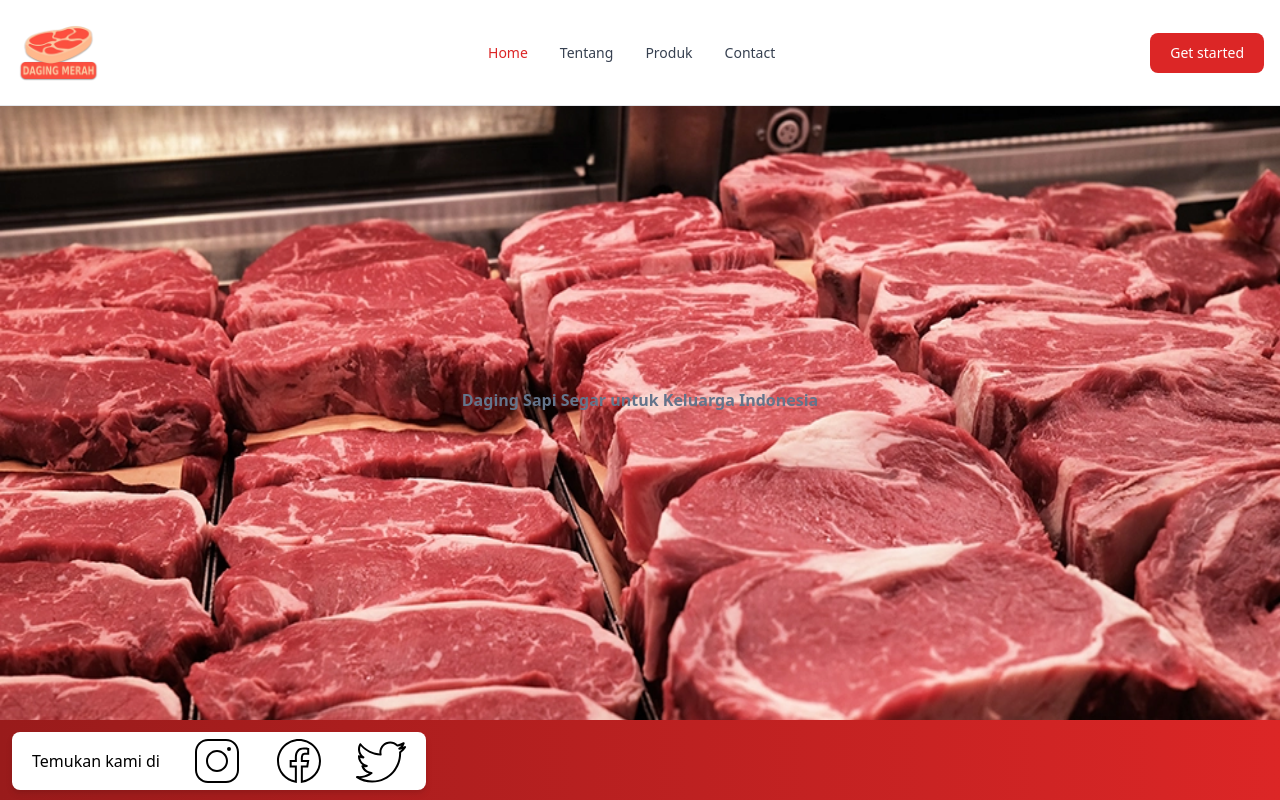
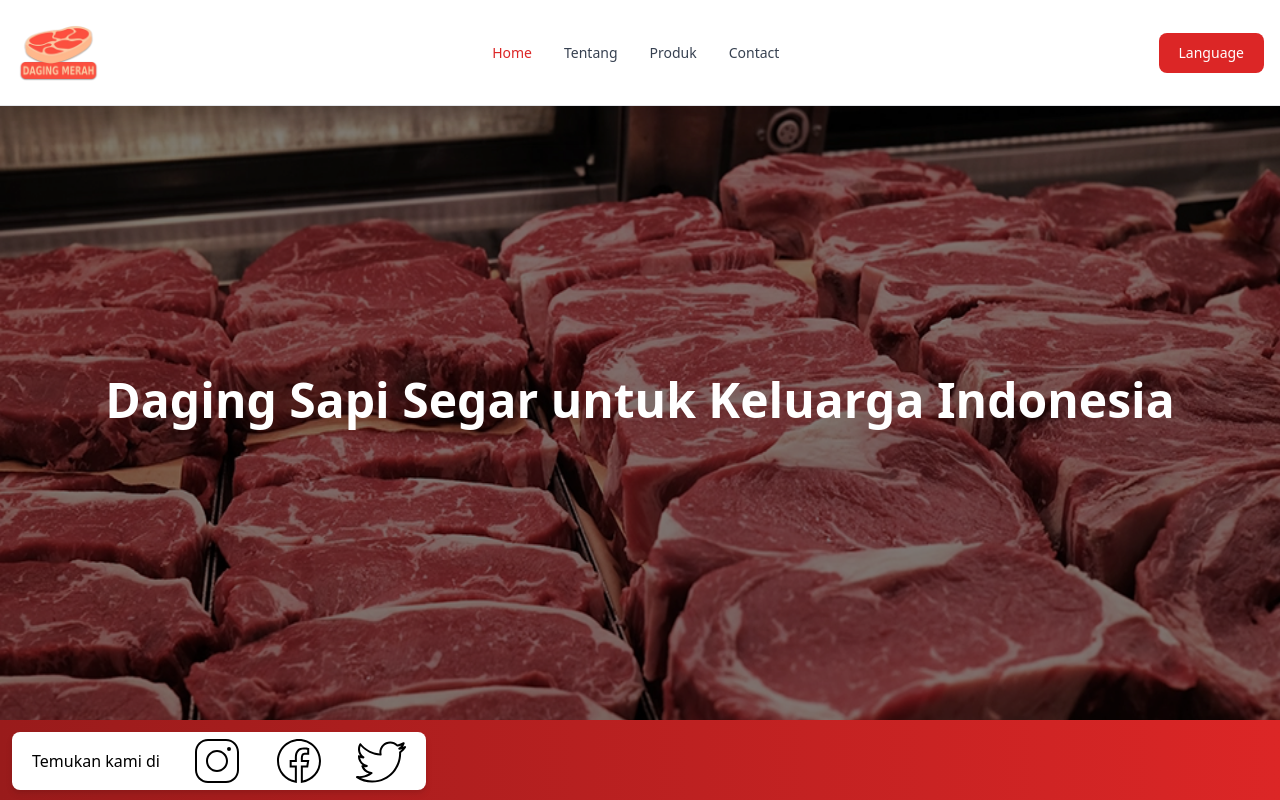
Before and after one commit to hamdandirgantoro/Daging_merah, a Next.js app: page / in a window 1280 px wide. Built offline with nearby package versions, Linux system fonts and the light colour scheme.

Commit message:
ditambahkan tombol language brightness bg steak diubah ke 50% ditambahkan text diatas bg steak

```diff
--- a/components/ad_board.tsx
+++ b/components/ad_board.tsx
@@ -7,6 +7,7 @@
     <div className="">
       <AdBoardContents />
       <Image
+        className="brightness-50"
         alt="daging sapi "
         src={require("./images/Steak.webp")}
         fill
--- a/components/ad_board_contents.tsx
+++ b/components/ad_board_contents.tsx
@@ -7,7 +7,7 @@
       style={{ zIndex: 1 }}
     >
       <div className="">
-        <h1 className="text-slate-500 font-bold">
+        <h1 className="text-white text-5xl font-bold">
           Daging Sapi Segar untuk Keluarga Indonesia
         </h1>
       </div>
--- a/components/navbar.tsx
+++ b/components/navbar.tsx
@@ -21,7 +21,7 @@
             type="button"
             className="text-white bg-red-600 hover:bg-red-700 focus:ring-4 focus:outline-none focus:ring-blue-300 font-medium rounded-lg text-sm px-5 py-2.5 text-center mr-3 md:mr-0 dark:bg-blue-600 dark:hover:bg-blue-700 dark:focus:ring-blue-800"
           >
-            Get started
+            Language
           </button>
           <button
             data-collapse-toggle="navbar-sticky"
```
